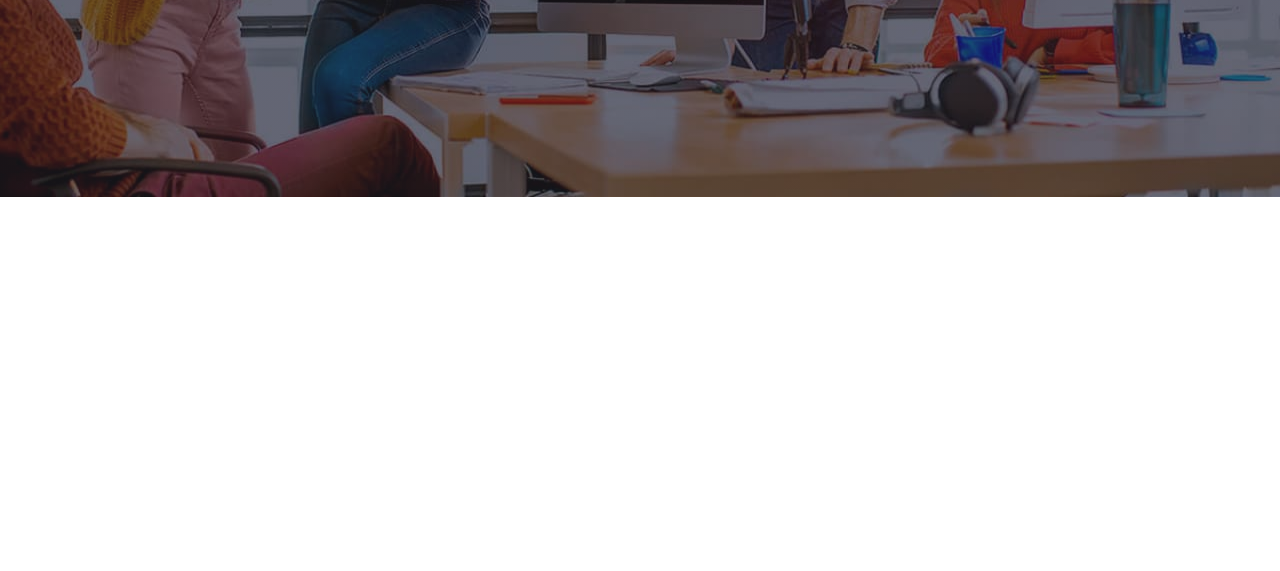
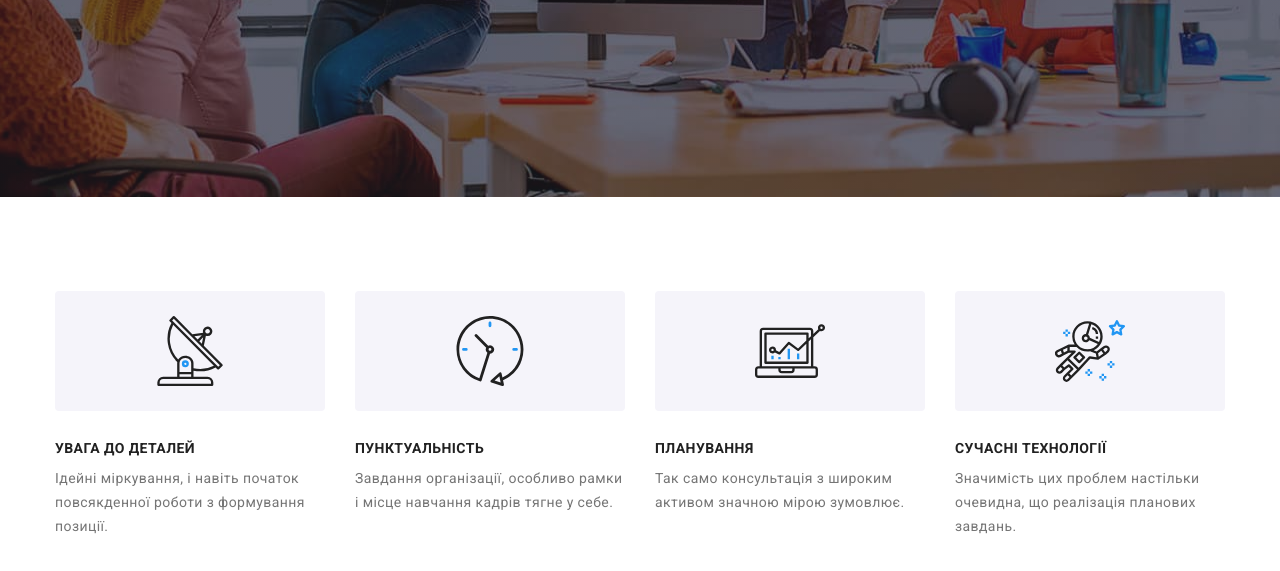
Before and after one commit to MarynaSkoryk/goit-markup-hw-08, a plain HTML site: page index.html in a window 1280 px wide. Shown: the part 403-974 px from the top of the page. Before the commit the page ends 800 px from the top, so only its background shows below. Drawn offline with Linux system fonts and the light colour scheme.

Commit message:
made section features

```diff
--- a/index.html
+++ b/index.html
@@ -90,7 +90,7 @@
           </div>
         </div>
       </section>
-      <!-- <section class="section-features">
+     <section class="section-features">
         <div class="container">
           <h2 class="visually-hidden">Наші особливості</h2>
           <ul class="our-features">
@@ -144,7 +144,7 @@
           </ul>
         </div>
       </section>
-      <section class="section-doing">
+       <!-- <section class="section-doing">
         <div class="container">
           <h2 class="section-doing__title">Чим ми займаємося</h2>
           <ul class="section-doing__list">
--- a/sass/layouts/_section-features.scss
+++ b/sass/layouts/_section-features.scss
@@ -1,17 +1,27 @@
 /*Наши особенности*/
 .section-features {
-  padding-top: 94px;
-  padding-bottom: 94px;
+  padding-top: 60px;
+  padding-bottom: 60px;
+
+  @media screen and (min-width: 1200px) {
+    padding-top: 94px;
+    padding-bottom: 94px;
+  }
 }
 .our-features {
-  display: flex;
+  @media screen and (min-width: 768px) {
+    display: flex;
+    flex-wrap: wrap;
+    gap: 30px;
+  }
 }
 
 .our-features__list {
-  width: 270px;
-
-  &:not(:last-child) {
-    margin-right: 30px;
+  @media screen and (min-width: 768px) {
+    width: calc((100% / 2) - 30px);
+  }
+  @media screen and (min-width: 1200px) {
+    width: 270px;
   }
 }
 
@@ -20,16 +30,19 @@
   color: $title-text-color;
   @include font(700, 14px, 1.14, 0.03em);
   text-transform: uppercase;
+  text-align: center;
+  @media screen and (min-width: 768px) {
+    text-align: start;
+  }
 }
 .our-features__text {
-  font-size: 14px;
-  line-height: 1.71;
-  letter-spacing: 0.03em;
+  @include font(400, 14px, 1.71, 0.03em);
 }
 .thumb {
   @include centered-flex;
   background-color: $third-background-color;
-  width: 270px;
+  width: 100%;
+  // width: 270px;
   height: 120px;
   margin-bottom: 30px;
   border-radius: 4px;
```
Also changed, not shown: css/main.css, css/main.min.css, 2 other files.
